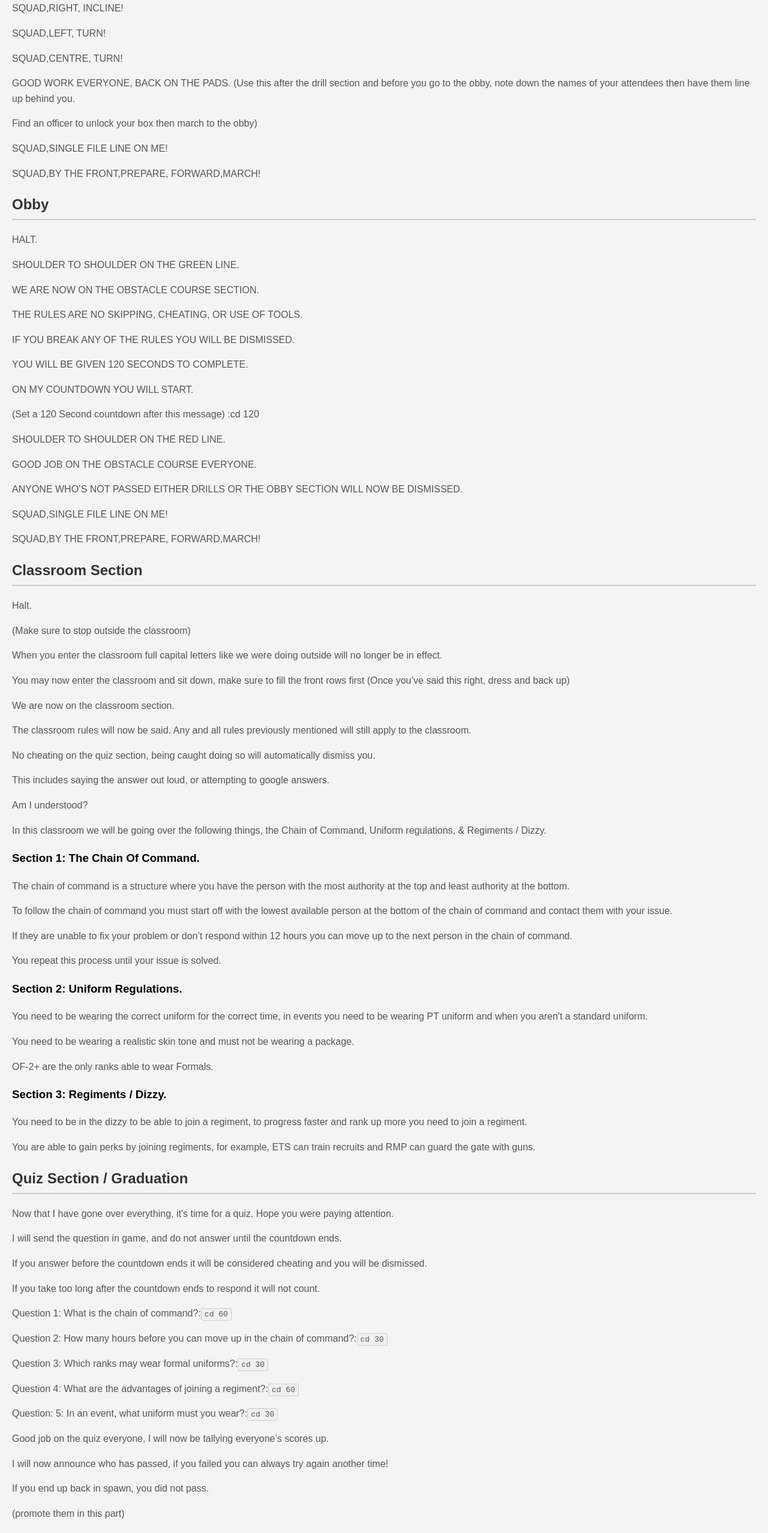
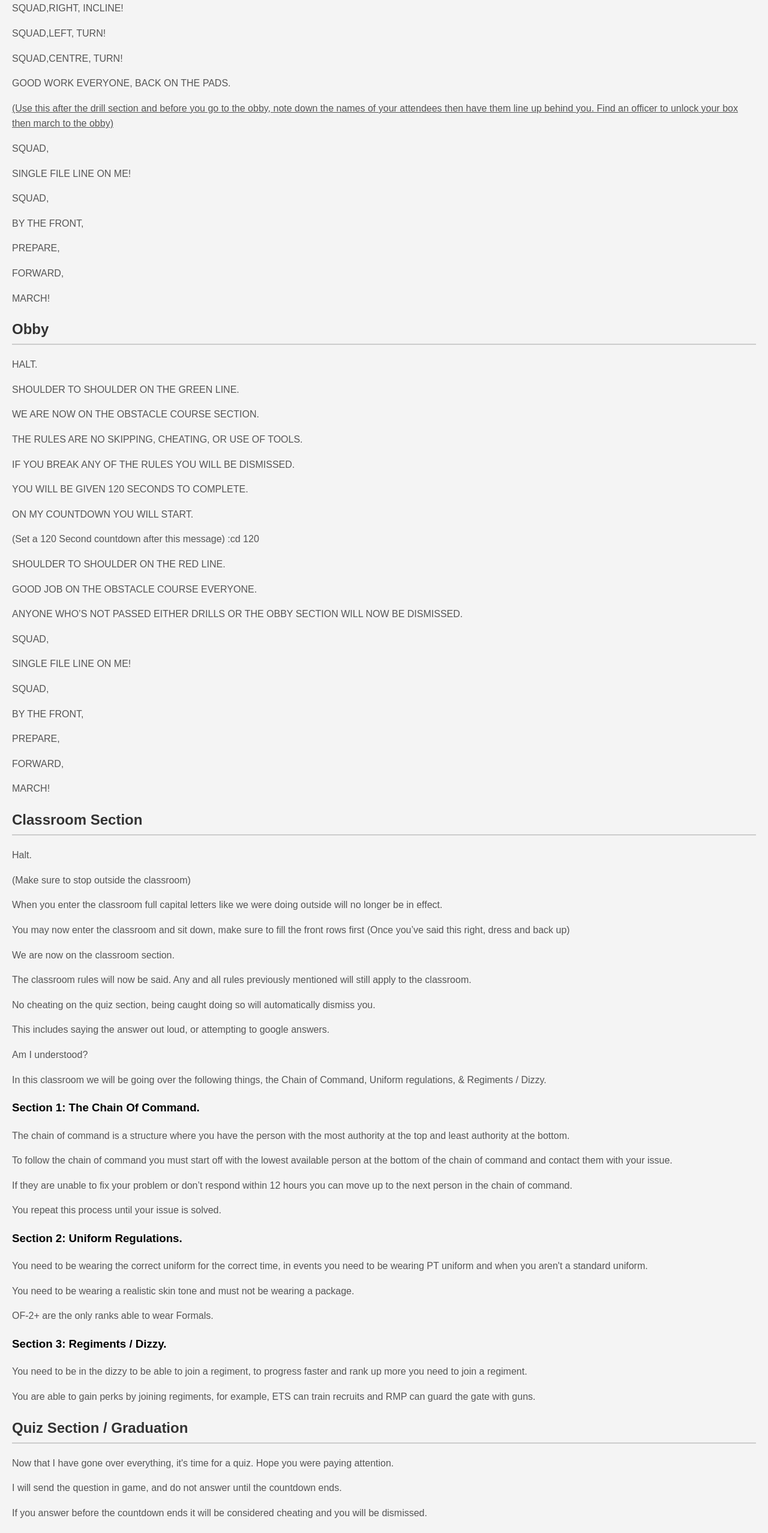
Before and after one commit to GHOST6535/bawt, a plain HTML site: page index.html in a window 1280 px wide. Shown: the part 2480-5036 px from the top of the page at 60% size. Drawn offline with Linux system fonts and the light colour scheme.

Commit message:
Update index.html

```diff
--- a/index.html
+++ b/index.html
@@ -115,10 +115,15 @@
     <p>SQUAD,RIGHT, INCLINE!</p>
     <p>SQUAD,LEFT, TURN!</p>
     <p>SQUAD,CENTRE, TURN!</p>
-    <p>GOOD WORK EVERYONE, BACK ON THE PADS. (Use this after the drill section and before you go to the obby, note down the names of your attendees then have them line up behind you.</p>
-    <p>Find an officer to unlock your box then march to the obby)</p>
-    <p>SQUAD,SINGLE FILE LINE ON ME!</p>
-    <p>SQUAD,BY THE FRONT,PREPARE, FORWARD,MARCH!</p>
+    <p>GOOD WORK EVERYONE, BACK ON THE PADS.</p>
+   <p><u>(Use this after the drill section and before you go to the obby, note down the names of your attendees then have them line up behind you. Find an officer to unlock your box then march to the obby)</u></p>
+   <p>SQUAD,</p>
+    <p>SINGLE FILE LINE ON ME!</p>
+    <p>SQUAD,</p>
+    <p>BY THE FRONT,</p>
+    <p>PREPARE,</p>
+    <p> FORWARD,</p>
+    <p>MARCH!</p>
 
     <h2>Obby</h2>
     <p>HALT.</p>
@@ -132,8 +137,14 @@
     <p>SHOULDER TO SHOULDER ON THE RED LINE.</p>
     <p>GOOD JOB ON THE OBSTACLE COURSE EVERYONE.</p>
     <p>ANYONE WHO’S NOT PASSED EITHER DRILLS OR THE OBBY SECTION WILL NOW BE DISMISSED.</p>
-    <p>SQUAD,SINGLE FILE LINE ON ME!</p>
-    <p>SQUAD,BY THE FRONT,PREPARE, FORWARD,MARCH!</p>
+    <p>SQUAD,</p>
+    <p>SINGLE FILE LINE ON ME!</p>
+    <p>SQUAD,</p>
+    <p>BY THE FRONT,</p>
+    <p>PREPARE,</p>
+    <p> FORWARD,</p>
+    <p>MARCH!</p>
+
 
     <h2>Classroom Section</h2>
     <p>Halt.</p>
@@ -167,18 +178,24 @@
     <p>I will send the question in game, and do not answer until the countdown ends.</p>
     <p>If you answer before the countdown ends it will be considered cheating and you will be dismissed.</p>
     <p>If you take too long after the countdown ends to respond it will not count.</p>
-    <p>Question 1: What is the chain of command?:<span class="countdown">cd 60</span></p>
-    <p>Question 2: How many hours before you can move up in the chain of command?:<span class="countdown">cd 30</span></p>
-    <p>Question 3: Which ranks may wear formal uniforms?:<span class="countdown">cd 30</span></p>
-    <p>Question 4: What are the advantages of joining a regiment?:<span class="countdown">cd 60</span></p>
-    <p>Question: 5: In an event, what uniform must you wear?:<span class="countdown">cd 30</span></p>
+    <p>Question 1: What is the chain of command?</p>
+    <p>:cd 60</p>
+    <p>Question 2: How many hours before you can move up in the chain of command?</p>
+    <p>:cd 30</p>
+    <p>Question 3: Which ranks may wear formal uniforms?</p>
+    <p>:cd 30</p>
+    <p>Question 4: What are the advantages of joining a regiment?</p>
+    <p>:cd 60</p>
+    <p>Question: 5: In an event, what uniform must you wear?</p>
+    <p>:cd 30</p>
     <p>Good job on the quiz everyone, I will now be tallying everyone’s scores up.</p>
     <p>I will now announce who has passed, if you failed you can always try again another time!</p>
     <p>If you end up back in spawn, you did not pass.</p>
     <p>(promote them in this part)</p>
     <p>Congratulations, You have performed exceptionally throughout this training and will be promoted in due course.</p>
      <p>The promotion will not happen instantly, so please be patient. wedge part</p>
-    <p>Squad,Wedge, On me.Squad,Present, Arms.</p>
+    <p>Squad,Wedge, On me.</p>
+    <p>Squad,Present, Arms.</p>
     <p>Squad,Order, Arms.</p>
 
 </body>
```
